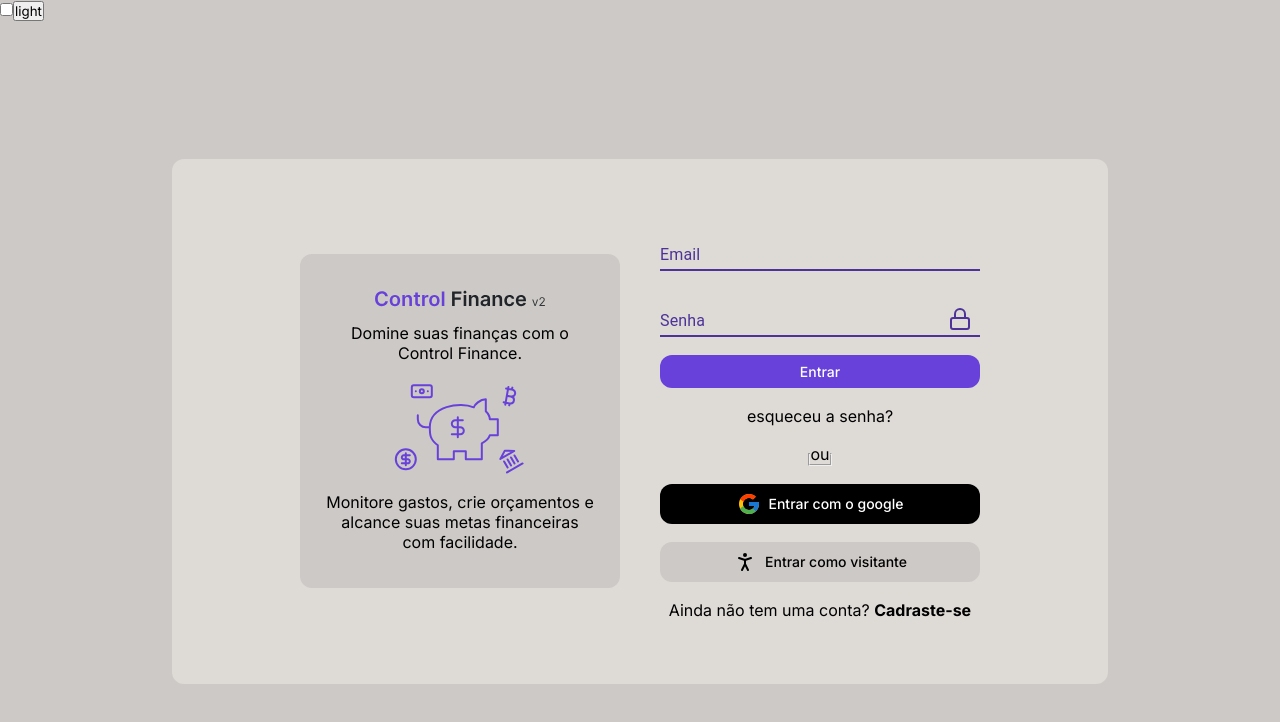
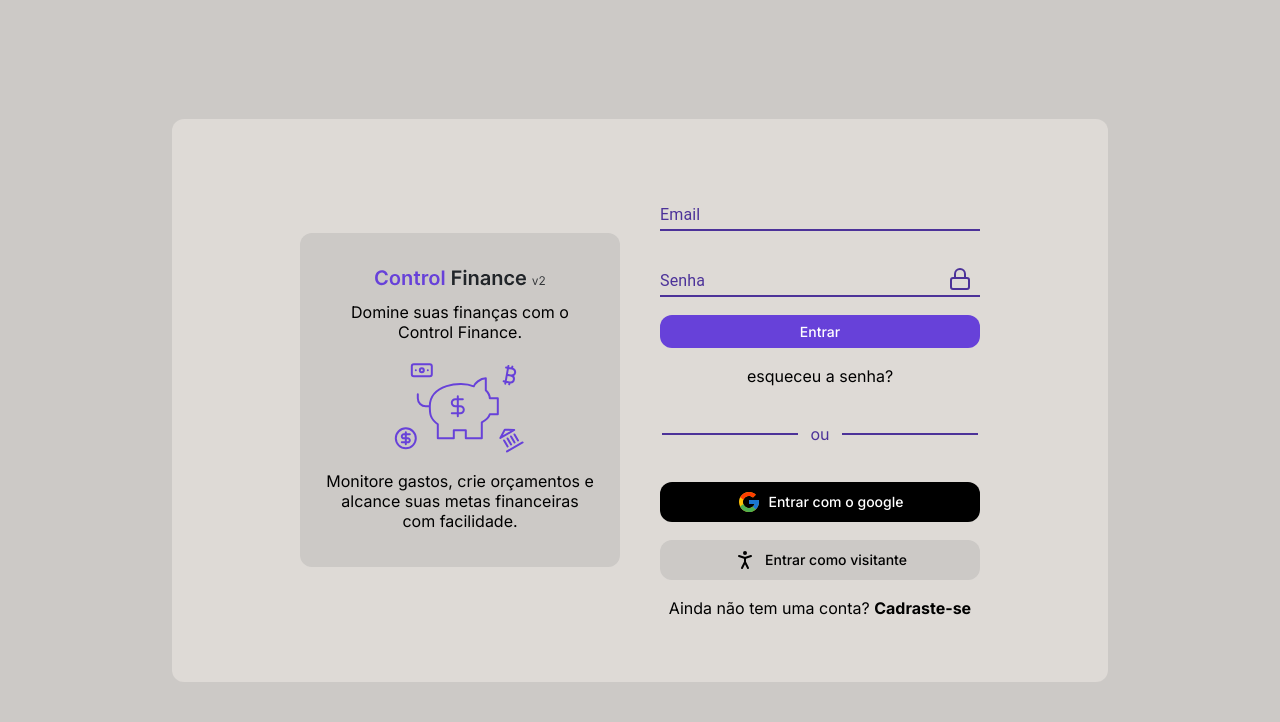
Before and after one commit to ismael-henrique-dev/Control-Finance-v2-Frontend, a React (Vite) app: page / in a window 1280 px wide. Shown: the top 722 px of the page. Built offline with nearby package versions, Linux system fonts and the light colour scheme.

Commit message:
login check

```diff
--- a/src/App.tsx
+++ b/src/App.tsx
@@ -32,15 +32,15 @@ export function App() {
     <ThemeProvider theme={theme}>
       <GlobalStyle />
       <BrowserRouter>
-        <div>
+        {/* <div>
           <input
             type="checkbox"
             onChange={toggleTheme}
             checked={themeSelectedCheckbox}
           />
-          <button>{theme.title === "light" ? "light" : "dark"}</button>
+          <button>{theme.title === "light" ? "light" : "dark"}</button> */}
           <Login />
-        </div>
+        {/* </div> */}
       </BrowserRouter>
     </ThemeProvider>
   )
--- a/src/pages/Login/index.tsx
+++ b/src/pages/Login/index.tsx
@@ -5,7 +5,7 @@ import iconGoogle from "../../assets/icon-google.svg"
 
 import { IconButton, Input, InputAdornment, InputLabel } from "@mui/material"
 import { Lock, LockOpen, PersonStanding } from "lucide-react"
-import { Button, ContainerLogin, ContainerSponsor, Form, FormControlContainer, MainContainer } from "./styles"
+import { Button, ContainerLogin, ContainerSponsor, Divisory, Form, FormControlContainer, MainContainer } from "./styles"
 import { NavLink } from "react-router-dom"
 
 export function Login() {
@@ -30,7 +30,7 @@ export function Login() {
         <Form>
           <FormControlContainer variant="standard">
             <InputLabel htmlFor="standard-adornment-password">Email</InputLabel>
-            <Input type="email" />
+            <Input type="email" error={false} />
           </FormControlContainer>
           <FormControlContainer variant="standard">
             <InputLabel htmlFor="standard-adornment-password">Senha</InputLabel>
@@ -51,9 +51,7 @@ export function Login() {
           </FormControlContainer>
           <Button type="submit">Entrar</Button>
           <NavLink to="/">esqueceu a senha?</NavLink>
-          <fieldset>
-            <legend>ou</legend>
-          </fieldset>
+          <Divisory>ou</Divisory>
           <section>
             <Button type="submit" variant="goToWithGoogle">
               <img src={iconGoogle}  />
--- a/src/pages/Login/styles.ts
+++ b/src/pages/Login/styles.ts
@@ -7,11 +7,12 @@ export const MainContainer = styled.div`
   display: flex;
   align-items: center;
   justify-content: center;
+
+
 `
 
 export const ContainerLogin = styled.main`
   background-color: ${(props) => props.theme.colors.gray_1};
-  /* margin: 0 auto; */
   display: flex;
   align-items: center;
   flex: wrap;
@@ -21,6 +22,10 @@ export const ContainerLogin = styled.main`
 
   @media (max-width: 768px) {
     flex-direction: column;
+    /* position: absolute;
+    top: 0%;
+    left: 50%;
+    transform: translate(-50%, 0%); */
   }
 `
 
@@ -111,6 +116,22 @@ export const Button = styled.button<ButtonProps>`
   }
 `
 
+export const Divisory = styled.div`
+  display: flex;
+  align-items: center;
+  text-align: center;
+  margin: 1.25rem 0;
+  gap: 0.75rem;
+  color: ${(props) => props.theme.colors.primary};
+
+  &::before,
+  &::after {
+    content: "";
+    width: 8.5rem;
+    border-bottom: 2px solid ${(props) => props.theme.colors.primary};
+  }
+`
+
 export const FormControlContainer = styled(FormControl)`
   width: 20rem;
 
```
